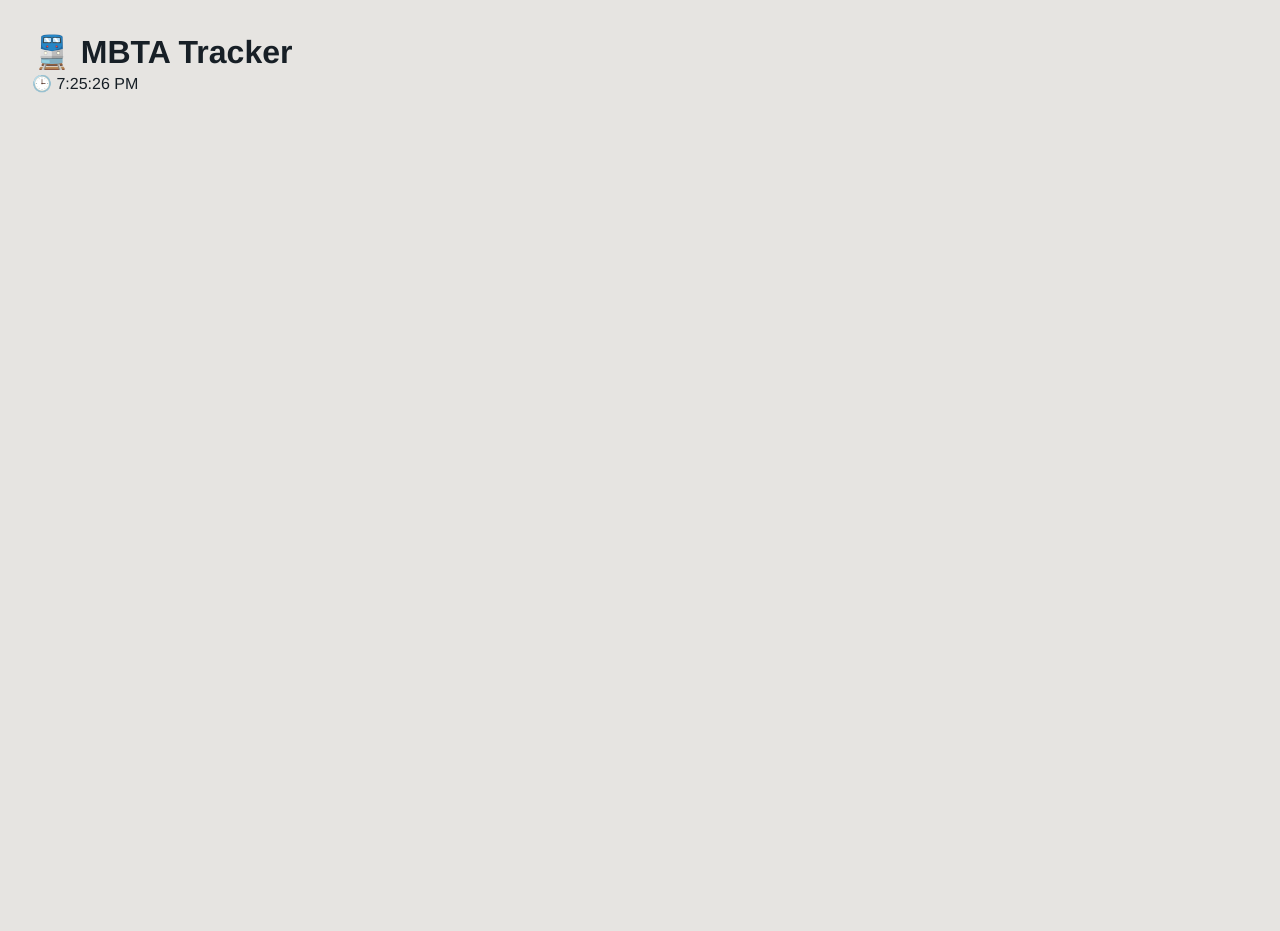
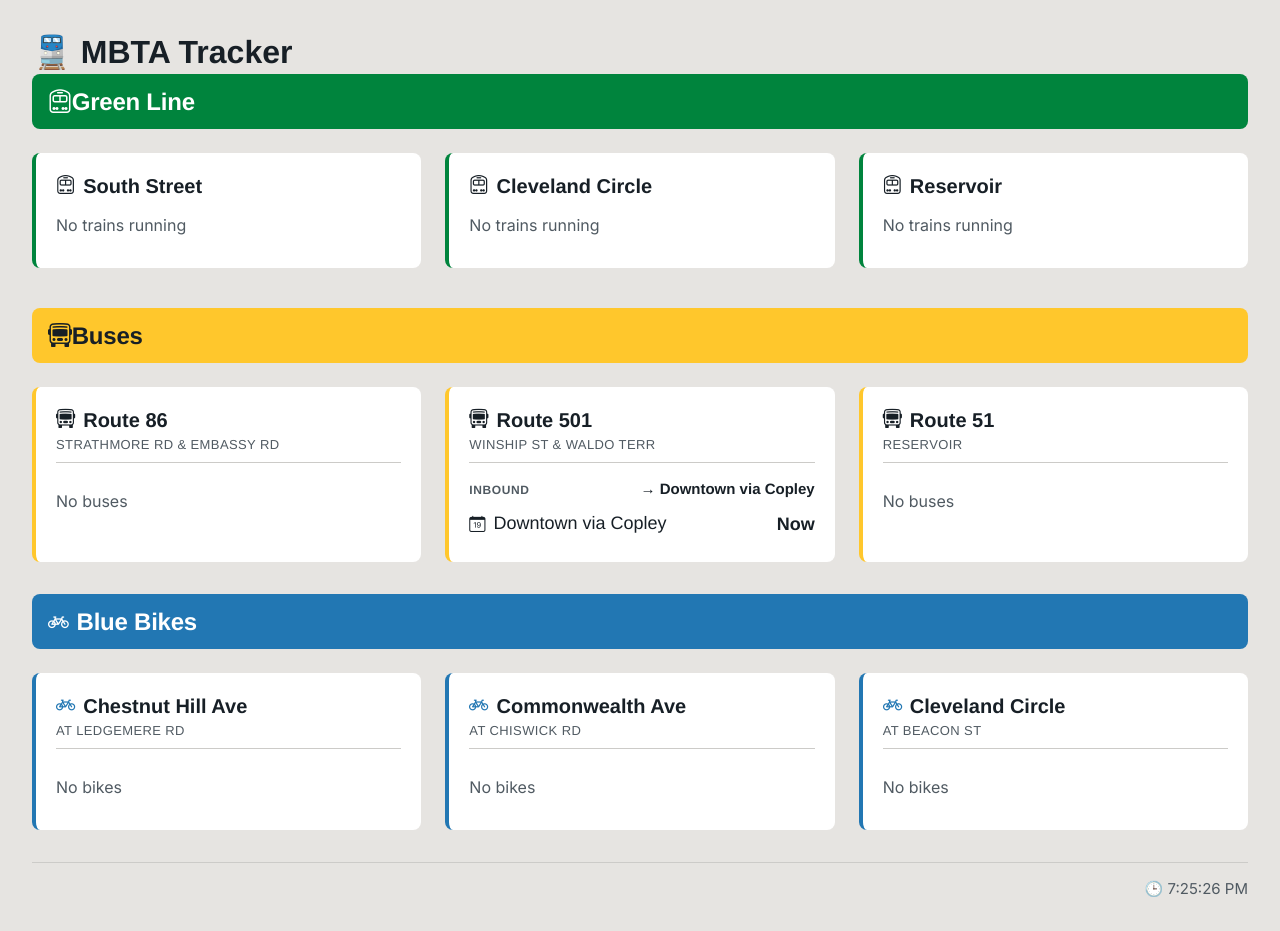
Before and after one commit to NK-Iluvatar/MBTADashboard, a website: page public/index.html in a window 1280 px wide. Before the commit the page ends 800 px from the top, so only its background shows below. Drawn offline with nearby package versions, Linux system fonts and the light colour scheme; no server answers.

Commit message:
2026-02-18-14-25

```diff
--- a/public/index.html
+++ b/public/index.html
@@ -8,10 +8,71 @@
 <body>
     <div class="container">
         <h1>🚆 MBTA Tracker</h1>
-        <div id="app">
-            <!-- Your stops will be rendered here -->
+
+        <!-- Green Line Section -->
+        <div class="mode-header green">
+            <h2><i class="bi bi-train-front"></i> Green Line</h2>
         </div>
-        <div id="timestamp"></div>
+        <div class="station-grid">
+            <div id="south-street" class="stop-card green-line">
+                <h3><i class="bi bi-train-front"></i> South Street</h3>
+                <div class="predictions"></div>
+            </div>
+            <div id="cleveland-circle" class="stop-card green-line">
+                <h3><i class="bi bi-train-front"></i> Cleveland Circle</h3>
+                <div class="predictions"></div>
+            </div>
+            <div id="reservoir" class="stop-card green-line">
+                <h3><i class="bi bi-train-front"></i> Reservoir</h3>
+                <div class="predictions"></div>
+            </div>
+        </div>
+
+        <!-- Bus Section -->
+        <div class="mode-header bus">
+            <h2><i class="bi bi-bus-front"></i> Buses</h2>
+        </div>
+        <div class="bus-grid">
+            <div id="bus-86" class="stop-card bus">
+                <h3><i class="bi bi-bus-front"></i> Route 86</h3>
+                <div class="stop-location">Strathmore Rd & Embassy Rd</div>
+                <div class="predictions"></div>
+            </div>
+            <div id="bus-501" class="stop-card bus">
+                <h3><i class="bi bi-bus-front"></i> Route 501</h3>
+                <div class="stop-location">Winship St & Waldo Terr</div>
+                <div class="predictions"></div>
+            </div>
+            <div id="bus-51" class="stop-card bus">
+                <h3><i class="bi bi-bus-front"></i> Route 51</h3>
+                <div class="stop-location">Reservoir</div>
+                <div class="predictions"></div>
+            </div>
+        </div>
+
+        <!-- Blue Bikes Section -->
+        <div class="mode-header bluebike">
+            <h2><i class="bi bi-bicycle"></i> Blue Bikes</h2>
+        </div>
+        <div class="bluebike-grid">
+            <div id="bluebike-ledgemere" class="stop-card bluebike">
+                <h3><i class="bi bi-bicycle"></i> Chestnut Hill Ave</h3>
+                <div class="stop-location">at Ledgemere Rd</div>
+                <div class="predictions"></div>
+            </div>
+            <div id="bluebike-chiswick" class="stop-card bluebike">
+                <h3><i class="bi bi-bicycle"></i> Commonwealth Ave</h3>
+                <div class="stop-location">at Chiswick Rd</div>
+                <div class="predictions"></div>
+            </div>
+            <div id="bluebike-cleveland-circle" class="stop-card bluebike">
+                <h3><i class="bi bi-bicycle"></i> Cleveland Circle</h3>
+                <div class="stop-location">at Beacon St</div>
+                <div class="predictions"></div>
+            </div>
+        </div>
+
+        <div id="timestamp" class="timestamp"></div>
     </div>
     <script src="/app.js"></script>
 </body>
```
